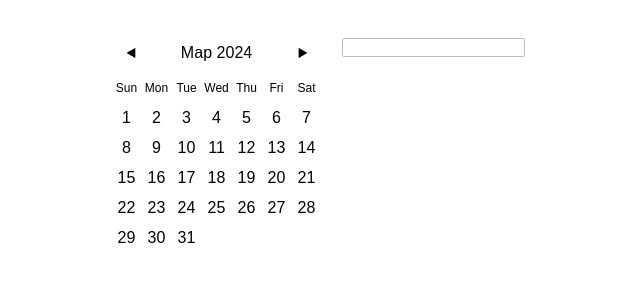
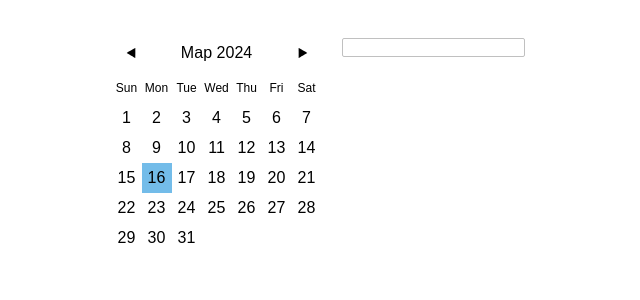
Before and after one commit to starik061/working-hands-vue, a Vue app: page / in a window 1280 px wide. Shown: the top 300 px of the page, without its empty margins (322-962 px from the left). Built offline with nearby package versions, Linux system fonts and the light colour scheme.

Commit message:
made active today functionality

```diff
--- a/src/App.vue
+++ b/src/App.vue
@@ -19,7 +19,8 @@
       </div>
 
       <div class="days-container">
-        <span class="week-and-day-size" v-for="dayNumber in monthData[activeMonth]['days']" :key="dayNumber">{{
+        <span class="week-and-day-size" :class="{ 'active-day': dayNumber === getCurrentDay() }"
+          v-for="dayNumber in monthData[activeMonth]['days']" :key="dayNumber">{{
           dayNumber }}</span>
       </div>
     </div>
@@ -58,10 +59,16 @@ export default {
 
       return `${month} ${year}`;
     }
+
   },
   methods: {
+    getCurrentDay() {
+      const today = new Date();
+      return today.getDate();
+    }
   },
   mounted() {
+
   }
 };
 </script>
@@ -151,4 +158,8 @@ export default {
     outline: none;
   }
 }
+
+.active-day {
+  background-color: rgb(115, 188, 233);
+}
 </style>
```
